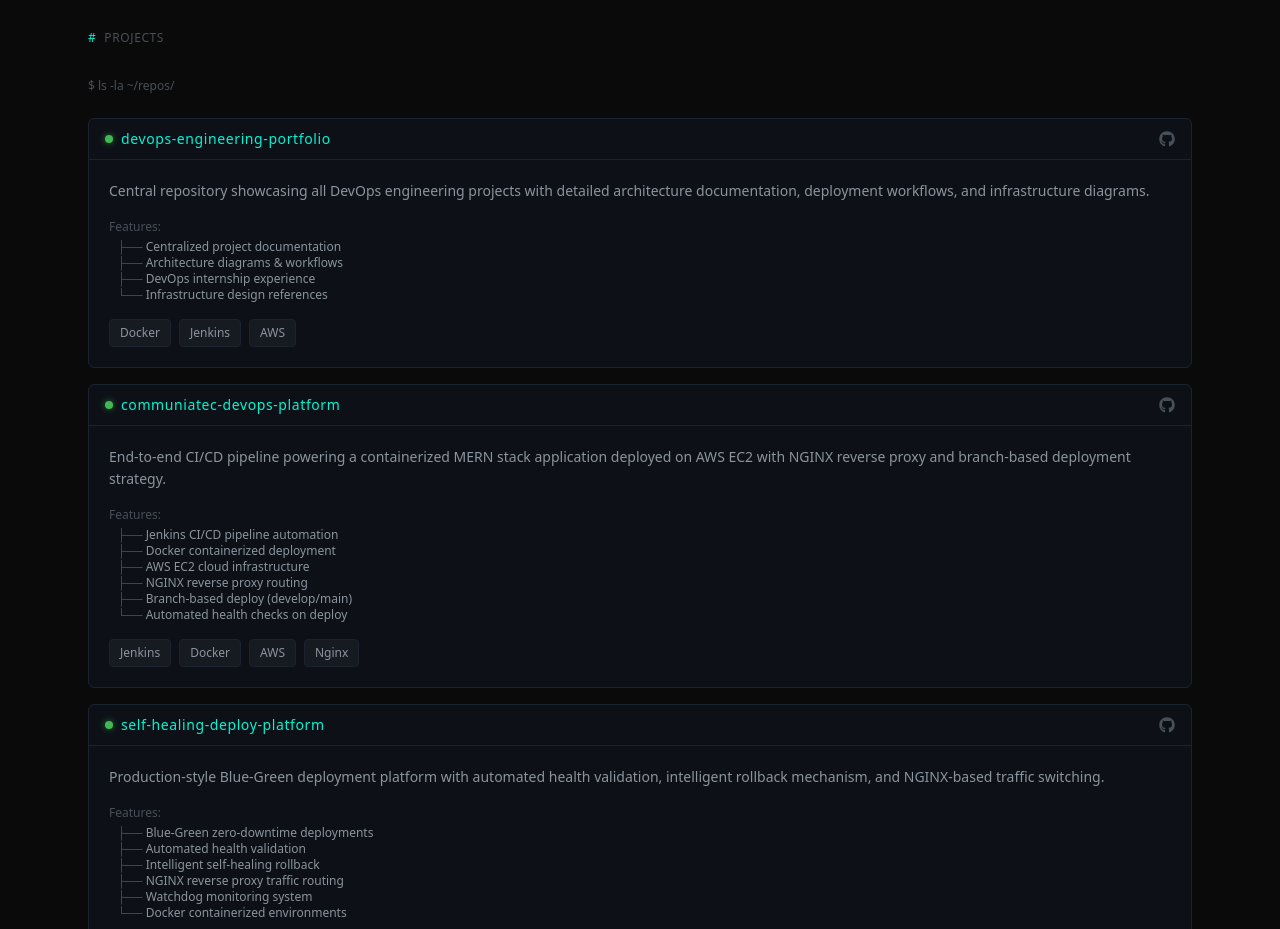
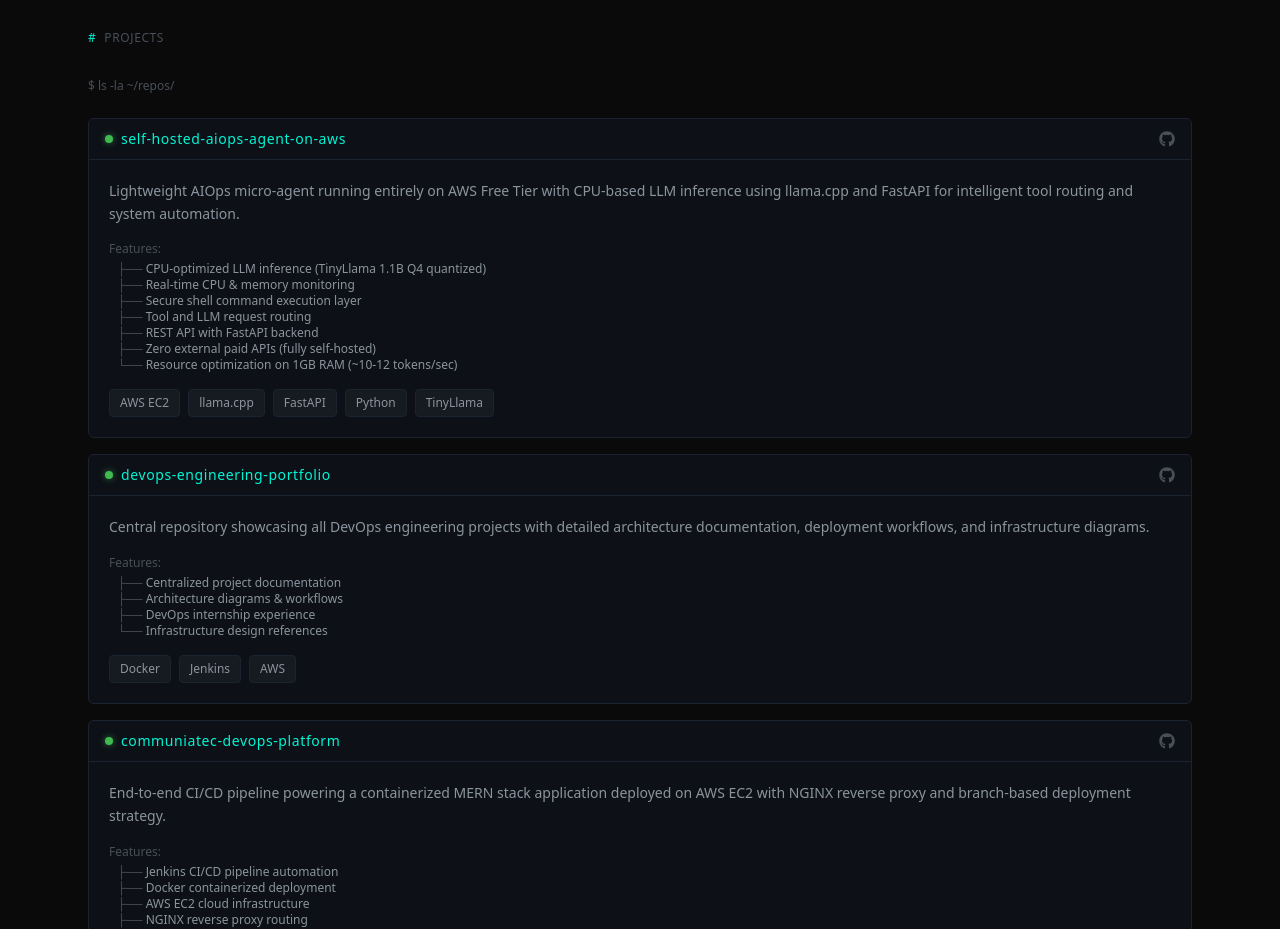
Before and after one commit to ketanayatti/mywebsite, a Next.js app: page / in a window 1280 px wide. Shown: the part 1740-2669 px from the top of the page. Built offline with nearby package versions, Linux system fonts and the light colour scheme; no server answers.

Commit message:
feat: add new project entry for self-hosted AIOps agent on AWS with detailed features and tech stack

```diff
--- a/src/components/Projects.tsx
+++ b/src/components/Projects.tsx
@@ -5,6 +5,23 @@ import SectionWrapper from "./SectionWrapper";
 import { FaGithub } from "react-icons/fa";
 
 const projects = [
+  {
+    name: "self-hosted-aiops-agent-on-aws",
+    description:
+      "Lightweight AIOps micro-agent running entirely on AWS Free Tier with CPU-based LLM inference using llama.cpp and FastAPI for intelligent tool routing and system automation.",
+    features: [
+      "CPU-optimized LLM inference (TinyLlama 1.1B Q4 quantized)",
+      "Real-time CPU & memory monitoring",
+      "Secure shell command execution layer",
+      "Tool and LLM request routing",
+      "REST API with FastAPI backend",
+      "Zero external paid APIs (fully self-hosted)",
+      "Resource optimization on 1GB RAM (~10-12 tokens/sec)",
+    ],
+    tech: ["AWS EC2", "llama.cpp", "FastAPI", "Python", "TinyLlama"],
+    github: "https://github.com/ketanayatti/Self-Hosted-AIOps-Agent-on-AWS",
+    status: "active",
+  },
   {
     name: "devops-engineering-portfolio",
     description:
```
